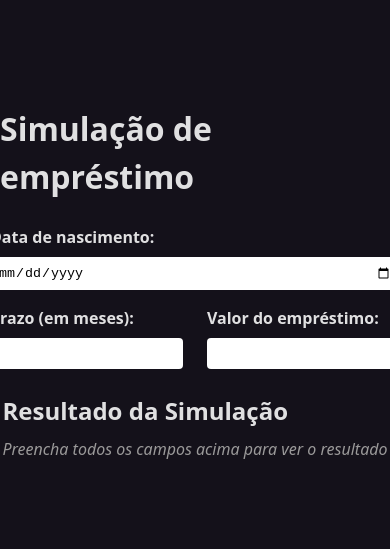
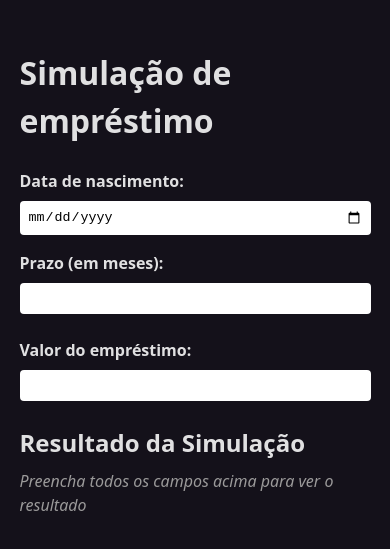
Before and after one commit to AnaJuliaBorges/creditas-challenge, a React (Vite) app: page / in a window 390 px wide. Shown: the part 139-688 px from the top of the page. Built offline with nearby package versions, Linux system fonts and the light colour scheme.

Commit message:
fix: responsiveness

```diff
--- a/src/app.styles.js
+++ b/src/app.styles.js
@@ -8,4 +8,10 @@ export const Container = styled.main`
   align-items: center;
   height: 100vh;
   width: 100vw;
+
+  @media (max-width: 480px) {
+    h1 {
+      width: 90vw;
+    }
+  }
 `
--- a/src/components/formSimulation/styles.js
+++ b/src/components/formSimulation/styles.js
@@ -25,6 +25,14 @@ export const Form = styled.form `
       display: flex;
       gap: 24px
     }
+
+    @media (max-width: 480px) {
+      width: 90vw;
+
+      > :nth-child(2) {
+        flex-direction:column
+      }
+    }
 `
 
 export const FormGroup = styled.div`
@@ -41,4 +49,4 @@ export const FormGroup = styled.div`
     border-radius: 4px;
     border: none ;
   }
-  `
+`
--- a/src/components/resultSimulation/styles.js
+++ b/src/components/resultSimulation/styles.js
@@ -12,6 +12,11 @@ export const Container = styled.section`
   h2 {
     padding: 0 0 8px 0;
   }
+
+  @media (max-width: 480px) {
+    width: 90vw;
+  }
+
 `
 
 export const Table = styled.table`
```
